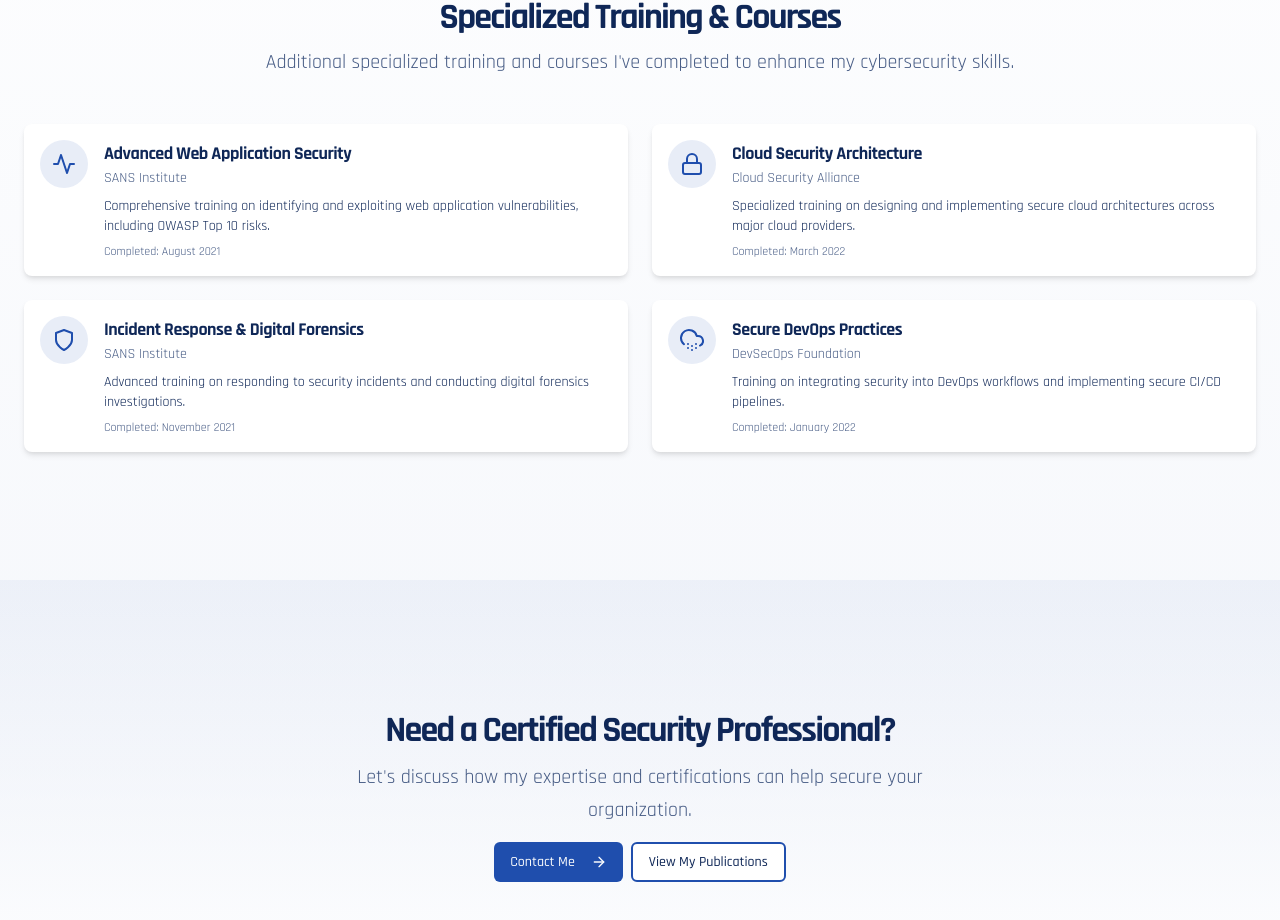
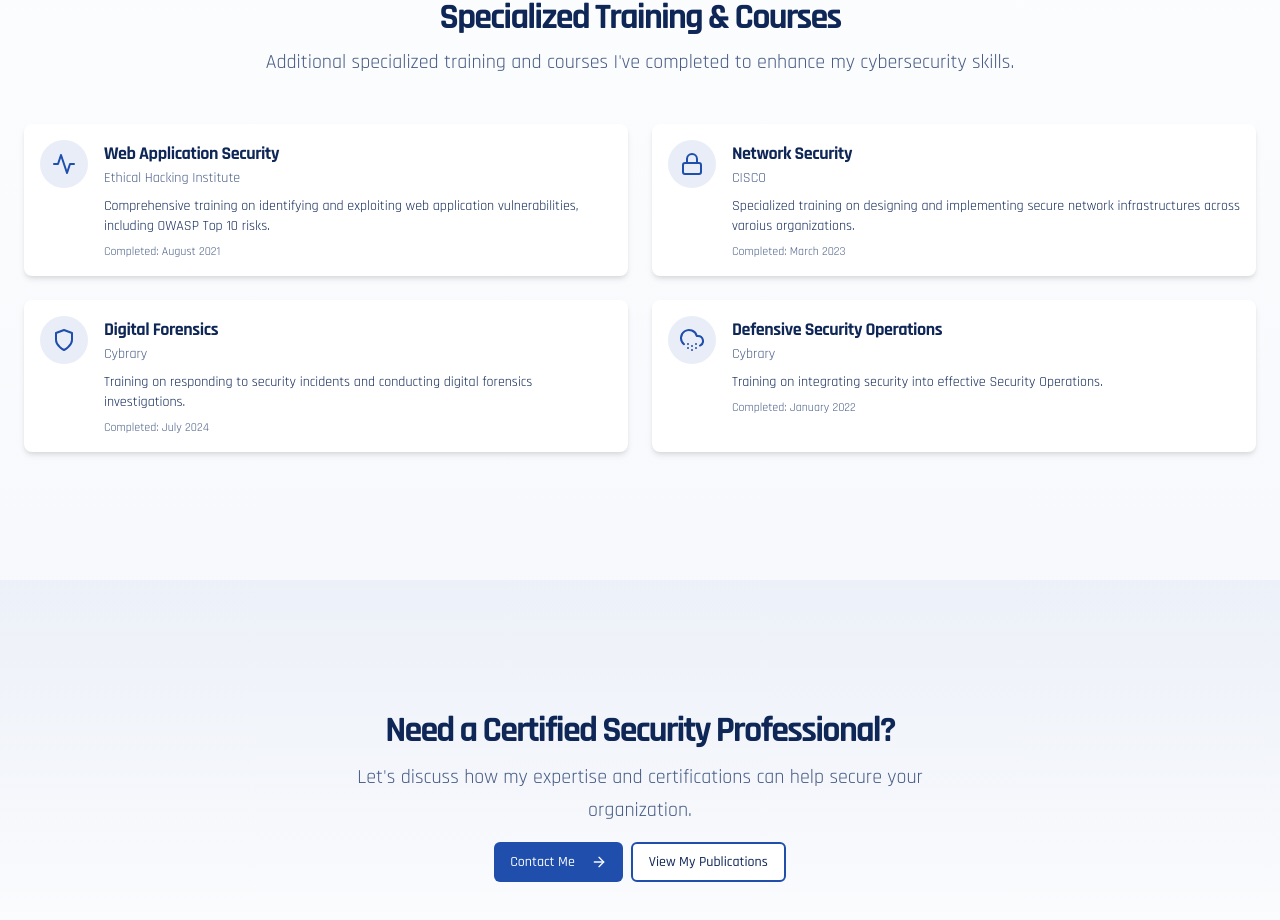
Before and after one commit to GD-125/portfolio, a Next.js app: page /certifications in a window 1280 px wide. Shown: the part 1926-2846 px from the top of the page. Built offline with nearby package versions, Linux system fonts and the light colour scheme.

Commit message:
Update page.tsx

```diff
--- a/app/certifications/page.tsx
+++ b/app/certifications/page.tsx
@@ -274,8 +274,8 @@ export default function CertificationsPage() {
                   </svg>
                 </div>
                 <div>
-                  <h3 className="text-lg font-bold">Advanced Web Application Security</h3>
-                  <p className="text-sm text-muted-foreground">SANS Institute</p>
+                  <h3 className="text-lg font-bold">Web Application Security</h3>
+                  <p className="text-sm text-muted-foreground">Ethical Hacking Institute</p>
                   <p className="mt-2 text-sm">
                     Comprehensive training on identifying and exploiting web application vulnerabilities, including
                     OWASP Top 10 risks.
@@ -304,13 +304,13 @@ export default function CertificationsPage() {
                   </svg>
                 </div>
                 <div>
-                  <h3 className="text-lg font-bold">Cloud Security Architecture</h3>
-                  <p className="text-sm text-muted-foreground">Cloud Security Alliance</p>
+                  <h3 className="text-lg font-bold">Network Security</h3>
+                  <p className="text-sm text-muted-foreground">CISCO</p>
                   <p className="mt-2 text-sm">
-                    Specialized training on designing and implementing secure cloud architectures across major cloud
-                    providers.
+                    Specialized training on designing and implementing secure network infrastructures across varoius
+                    organizations.
                   </p>
-                  <p className="mt-2 text-xs text-muted-foreground">Completed: March 2022</p>
+                  <p className="mt-2 text-xs text-muted-foreground">Completed: March 2023</p>
                 </div>
               </div>
 
@@ -333,13 +333,13 @@ export default function CertificationsPage() {
                   </svg>
                 </div>
                 <div>
-                  <h3 className="text-lg font-bold">Incident Response & Digital Forensics</h3>
-                  <p className="text-sm text-muted-foreground">SANS Institute</p>
+                  <h3 className="text-lg font-bold">Digital Forensics</h3>
+                  <p className="text-sm text-muted-foreground">Cybrary</p>
                   <p className="mt-2 text-sm">
-                    Advanced training on responding to security incidents and conducting digital forensics
+                    Training on responding to security incidents and conducting digital forensics
                     investigations.
                   </p>
-                  <p className="mt-2 text-xs text-muted-foreground">Completed: November 2021</p>
+                  <p className="mt-2 text-xs text-muted-foreground">Completed: July 2024</p>
                 </div>
               </div>
 
@@ -368,10 +368,10 @@ export default function CertificationsPage() {
                   </svg>
                 </div>
                 <div>
-                  <h3 className="text-lg font-bold">Secure DevOps Practices</h3>
-                  <p className="text-sm text-muted-foreground">DevSecOps Foundation</p>
+                  <h3 className="text-lg font-bold"> Defensive Security Operations</h3>
+                  <p className="text-sm text-muted-foreground">Cybrary</p>
                   <p className="mt-2 text-sm">
-                    Training on integrating security into DevOps workflows and implementing secure CI/CD pipelines.
+                    Training on integrating security into effective Security Operations.
                   </p>
                   <p className="mt-2 text-xs text-muted-foreground">Completed: January 2022</p>
                 </div>
```
